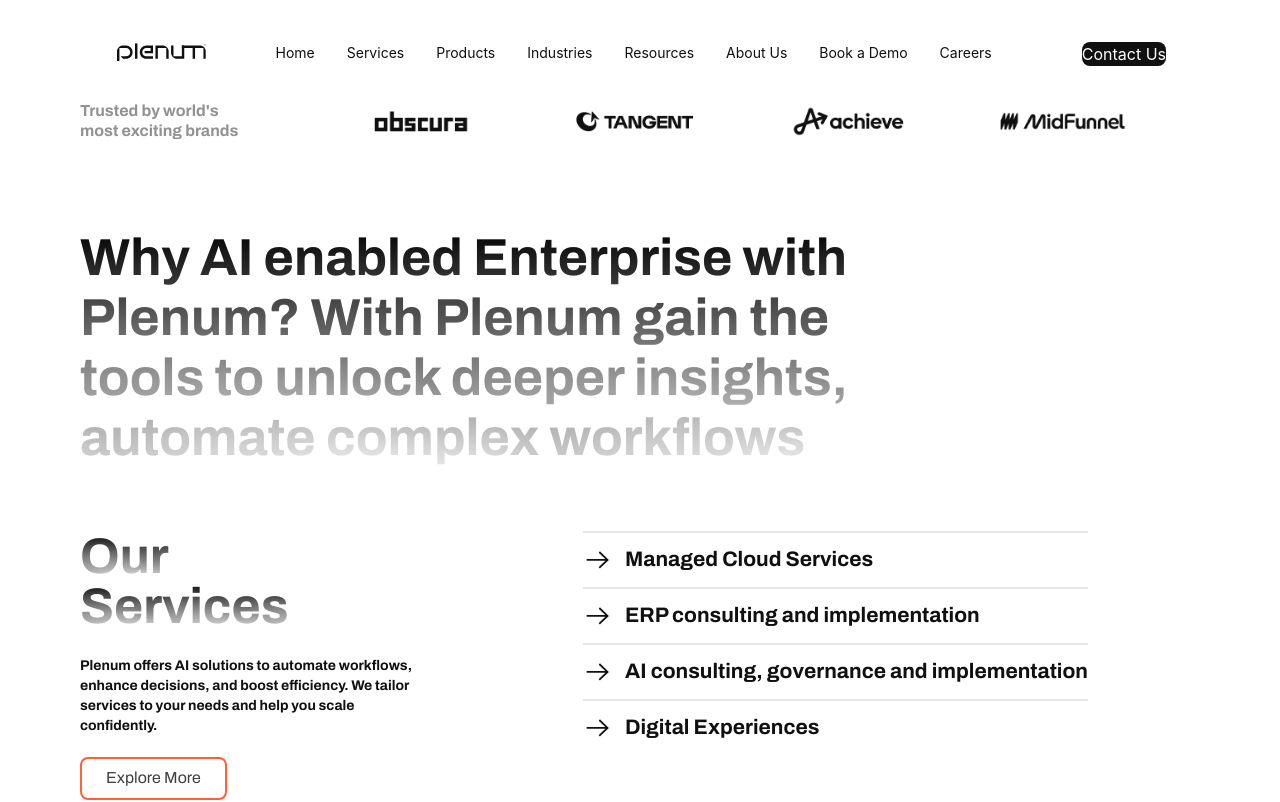
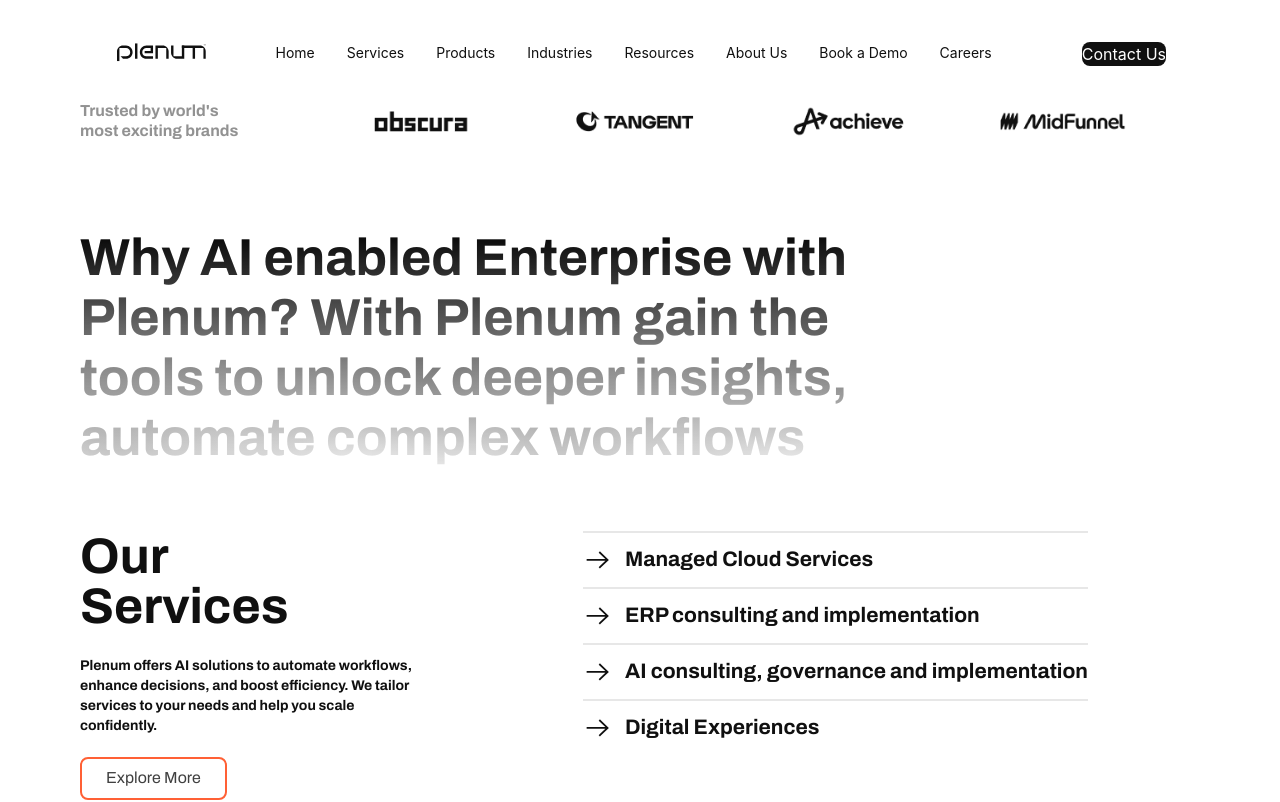
Before and after one commit to developers-xntric/Plenum, a Next.js app: page / in a window 1280 px wide. Shown: the top 802 px of the page. Built offline with nearby package versions, Linux system fonts and the light colour scheme.

Commit message:
second section completed

```diff
--- a/src/app/globals.css
+++ b/src/app/globals.css
@@ -55,6 +55,16 @@
     .greyish-effect {
         @apply opacity-40 text-6xl font-bold font-['Archivo'];
     }
+
+    .bg-smoke-image {
+        background: linear-gradient(to bottom , #010101, rgba(255,255,255,0.2)), url("/images/smoke.webp");
+        background-size: contain;
+        background-position: left;
+        -webkit-text-fill-color: transparent;
+        background-clip: text;
+        -webkit-background-clip: text;
+
+    }
 }
 
 :root {
@@ -85,30 +95,3 @@
 .border-secondary {
     border-color: var(--secondary-color);
 }
-
-
-/* @layer utilities {
-    .bg-smoke-image {
-       background: url("/images/smoke.webp") #101010 0% 0% / 400px 500px repeat;
-       -webkit-text-fill-color: transparent;
-       -webkit-background-clip: text;
-       -webkit-text-stroke-width: 0.69px;
-       -webkit-text-stroke-color: rgba(16, 16, 16, 0.10);
-       background-size: center;
-       background-position: right;
-       background-clip: text;
-    }
-  }
-   */
-
-@layer utilities{
-    .bg-smoke-image {
-        background: linear-gradient(to bottom , #010101, rgba(255,255,255,0.2)), url("/images/smoke.webp");
-        background-size: contain;
-        background-position: left;
-        -webkit-text-fill-color: transparent;
-        background-clip: text;
-        -webkit-background-clip: text;
-
-    }
-}
--- a/src/components/home/HomeServices.jsx
+++ b/src/components/home/HomeServices.jsx
@@ -32,6 +32,7 @@ export default function HomeServices({ }) {
 
         <div className="flex flex-col space-y-16">
           {/* UPPER column - Headline */}
+
           {/* <div className="xl:w-[70%]">
             <h1 className="text-[52px] font-bold font-['Archivo'] text-secondary">Why AI enabled Enterprise with Plenum? With Plenum gain the tools to unlock deeper insights, automate complex workflows</h1>
           </div> */}
@@ -50,8 +51,8 @@ export default function HomeServices({ }) {
             {/* LEFT */}
             <div className="space-y-6 w-[35%] ">
               <div>
-                <h2 className="text-[50px] text-secondary font-bold font-['Archivo'] bg-smoke-image">Our</h2>
-                <h2 className="text-[50px] text-secondary font-bold font-['Archivo'] bg-smoke-image">Services</h2>
+                <h2 className="text-[50px] text-secondary font-bold font-['Archivo'] ">Our</h2>
+                <h2 className="text-[50px] text-secondary font-bold font-['Archivo'] ">Services</h2>
               </div>
               <div className="space-y-2 ">
                 <p className="text-sm text-secondary leading-[20px] font-['Archivo']">
```
